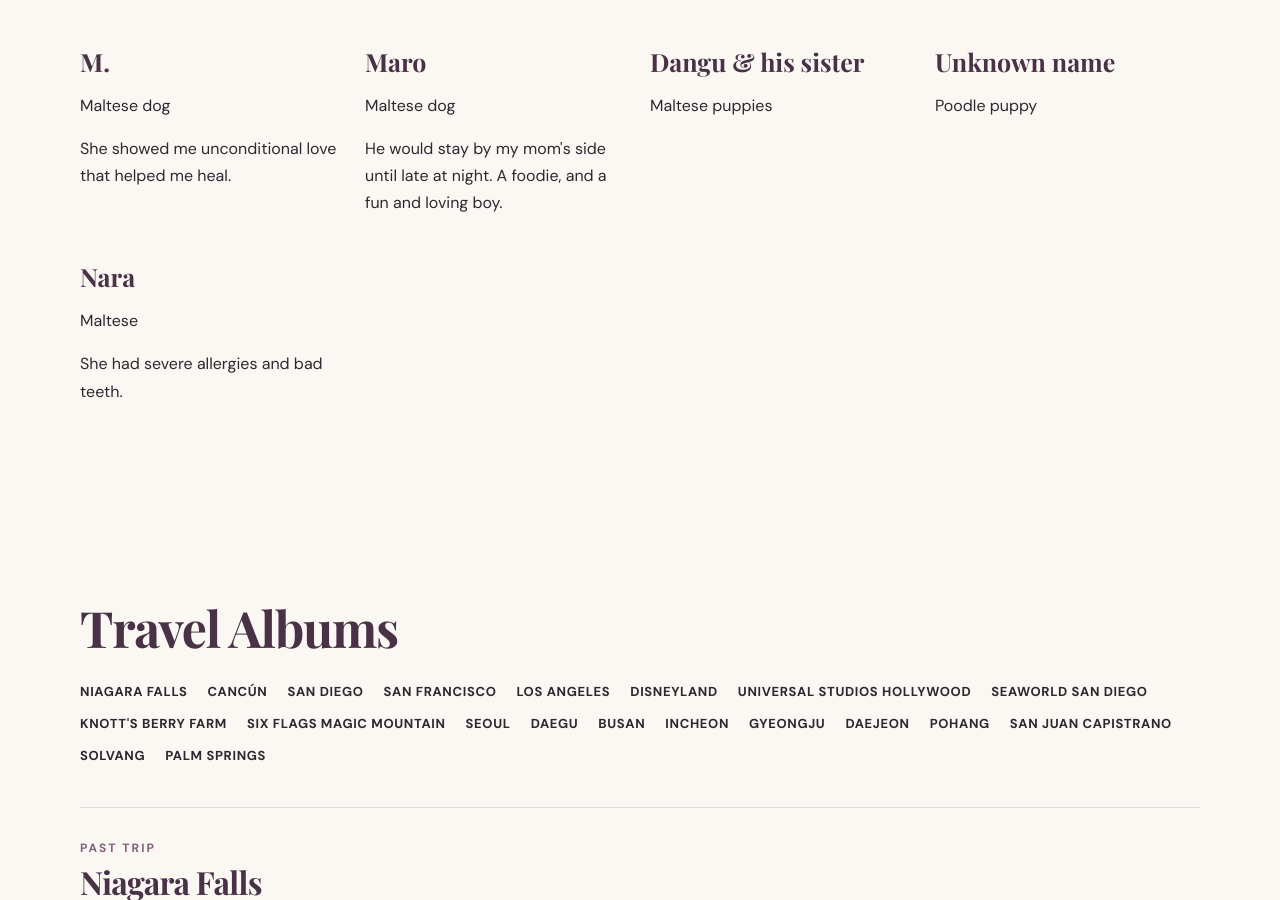
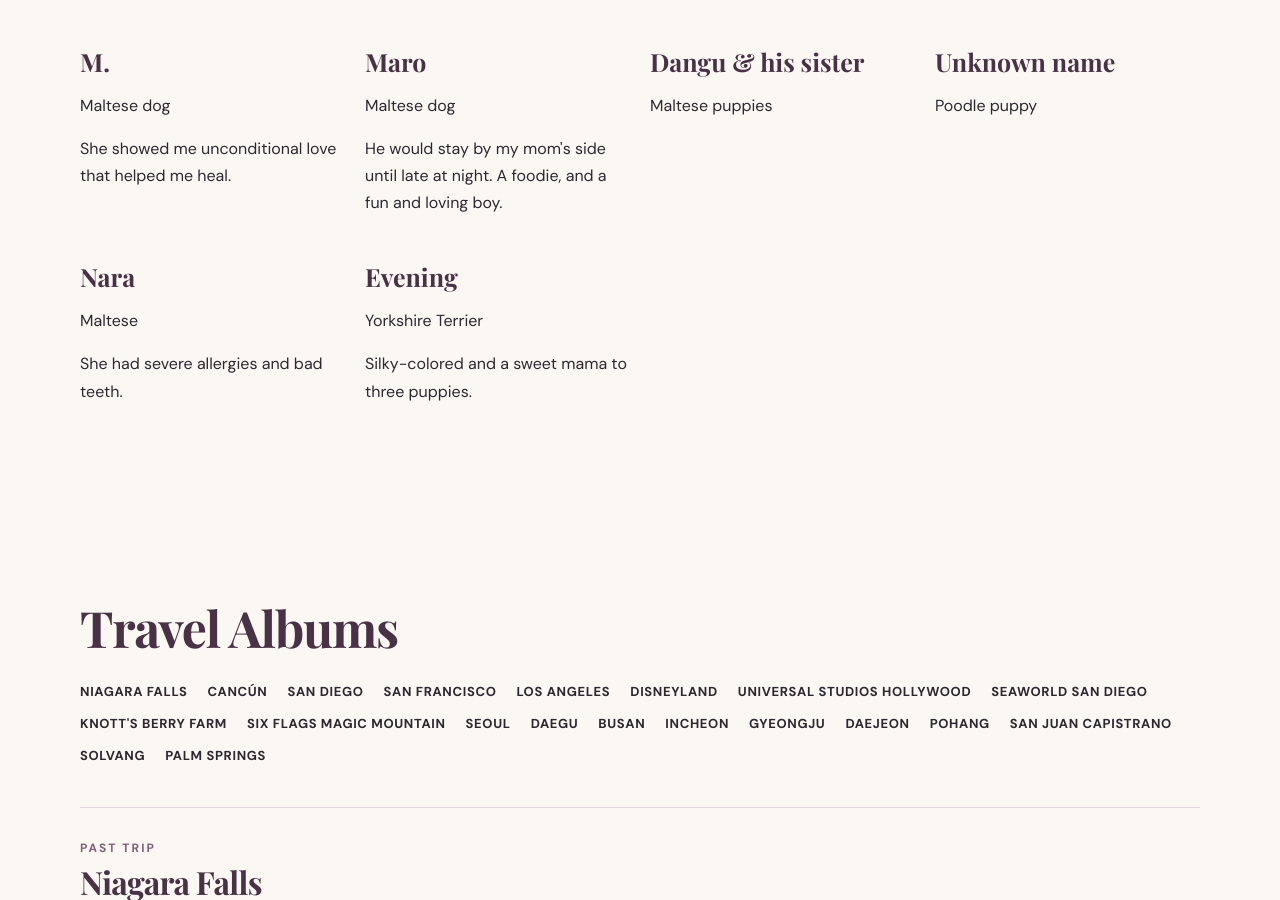
Before and after one commit to lydiarim22-coder/mindoflydia, a Jekyll site: the page built from photo-gallery.html, in a window 1280 px wide and 900 px high, scrolled down 1880 px. Built offline with Jekyll 4.4.1, drawn with Linux system fonts in a browser that asks for light colours; some web fonts are replaced.

Commit message:
Add Evening to pet memorial gallery

```diff
--- a/_data/dog_memorials.yml
+++ b/_data/dog_memorials.yml
@@ -45,3 +45,7 @@
 - name: Nara
   breed: Maltese
   memory: "She had severe allergies and bad teeth."
+
+- name: Evening
+  breed: Yorkshire Terrier
+  memory: "Silky-colored and a sweet mama to three puppies."
```
